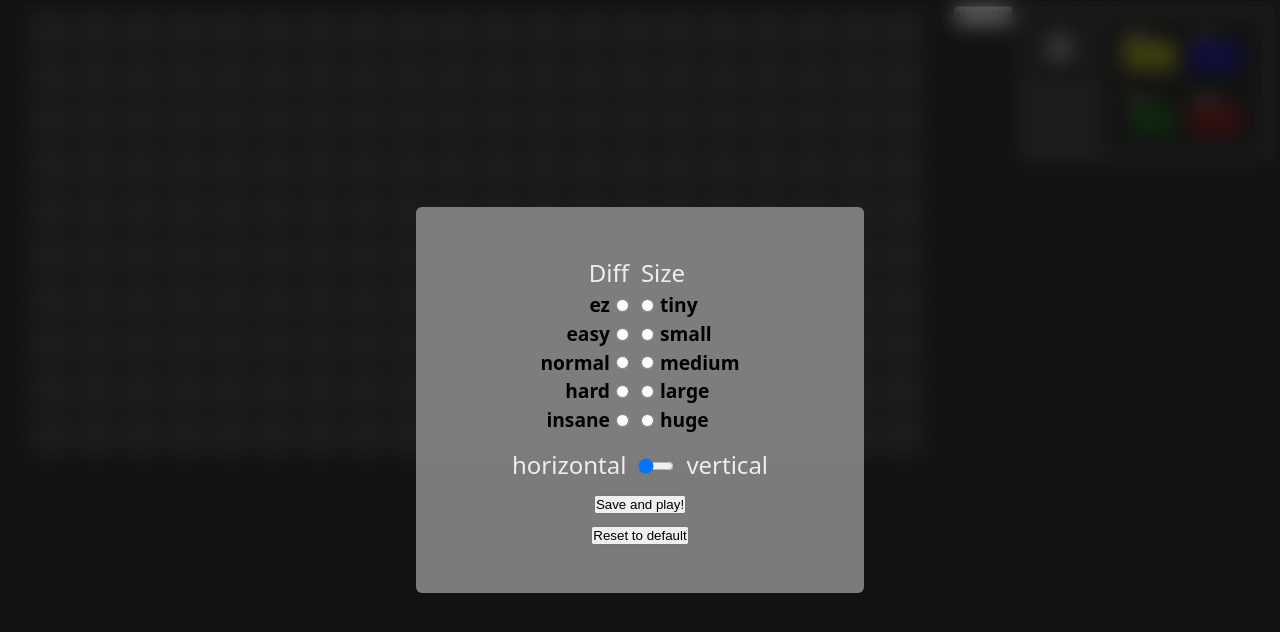
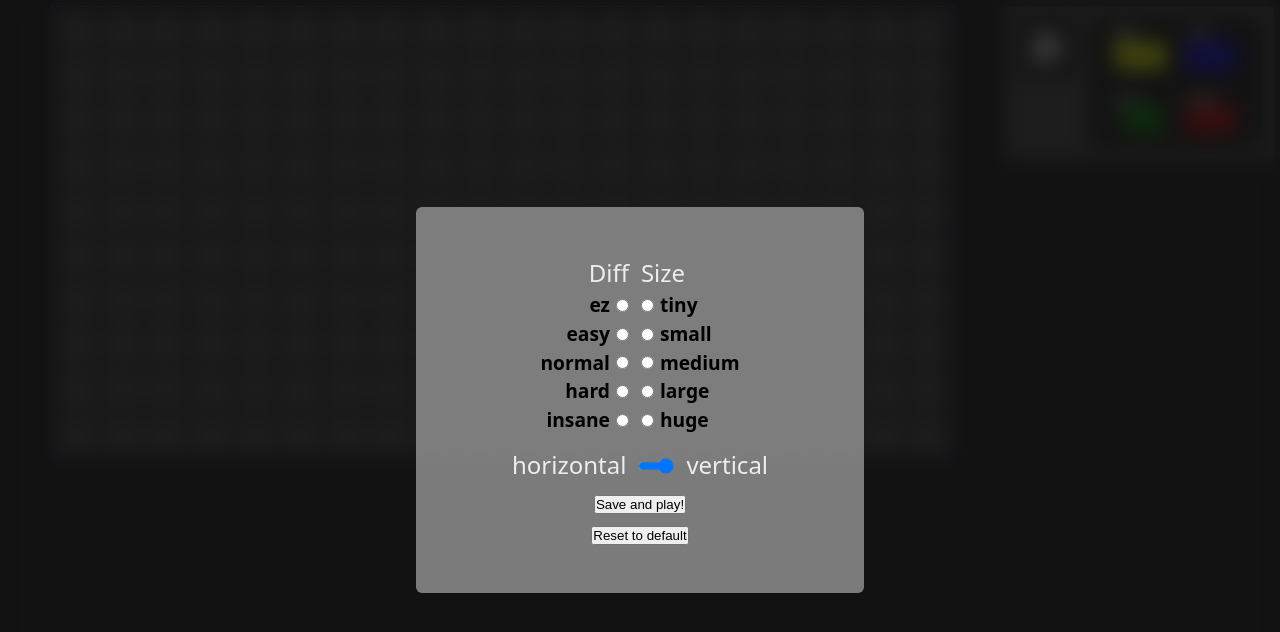
Before and after one commit to javlocan/buscaminas, a React (Vite) app: page / in a window 1280 px wide. Both pictures are taken after a click on the picture 1060 px from the left and 48 px from the top of the page. Shown: the top 632 px of the page. Built offline with nearby package versions, Linux system fonts and the light colour scheme.

Commit message:
vertical/horizontal fix (it was string)

```diff
--- a/src/App.tsx
+++ b/src/App.tsx
@@ -82,8 +82,7 @@ function App() {
       case "RESUME":
         start();
         return { ...board, boardState: "PLAYING" };
-      case "MOCKWIN":
-        return { ...board, cellsLeft: 0, boardState: "WON" };
+
       default:
         return board;
     }
@@ -130,7 +129,6 @@ function App() {
         />
       </header>
 
-      <button onClick={() => dispatch({ type: "MOCKWIN" })}> MockWin</button>
       <main>
         <div className="board board--with-limits">
           {board.cells.map((cell) => (
--- a/src/components/AllModals.tsx
+++ b/src/components/AllModals.tsx
@@ -18,6 +18,14 @@ export const AllModals = (props: Props) => {
       form.size.value,
       form.difficulty.value,
       form.orientation.value
+    );
+    console.log(
+      form.orientation.value,
+      newSettings(
+        form.size.value,
+        form.difficulty.value,
+        form.orientation.value
+      )
     );
 
     dispatch({
@@ -156,10 +164,10 @@ export const AllModals = (props: Props) => {
               horizontal
               <input
                 type="range"
-                defaultValue={0}
-                min="0"
-                max="1"
-                step="1"
+                defaultValue={1}
+                min={0}
+                max={1}
+                step={1}
                 name="orientation"
                 style={{ width: "1.5rem", marginInline: "0.5rem" }}
               />
@@ -214,7 +222,7 @@ export const AllModals = (props: Props) => {
 const newSettings = (
   size: string,
   difficulty: string,
-  orientation: number
+  orientation: string
 ): Settings => {
   const SIZE: Record<string, Record<string, number>> = {
     tiny: { rows: 5, cols: 10 },
@@ -224,7 +232,7 @@ const newSettings = (
     huge: { rows: 30, cols: 60 },
   };
   const n = SIZE[size].rows * SIZE[size].cols;
-  console.log(n);
+
   const DIFFICULTY: Record<string, number> = {
     ez: Math.floor(n * 0.07),
     easy: Math.floor(n * 0.1),
@@ -232,16 +240,12 @@ const newSettings = (
     hard: Math.floor(n * 0.15),
     insane: Math.floor(n * 0.2),
   };
-  if (orientation) {
-    return {
-      rows: SIZE[size].cols,
-      cols: SIZE[size].rows,
-      mines: DIFFICULTY[difficulty],
-    };
-  }
+
+  console.log(orientation);
+
   return {
-    rows: SIZE[size].rows,
-    cols: SIZE[size].cols,
+    rows: orientation === "1" ? SIZE[size].cols : SIZE[size].rows,
+    cols: orientation === "1" ? SIZE[size].rows : SIZE[size].cols,
     mines: DIFFICULTY[difficulty],
   };
 };
--- a/src/interfaces.ts
+++ b/src/interfaces.ts
@@ -24,7 +24,6 @@ export interface BoardAction {
 type BoardActionTypes = keyof typeof BOARD_ACTION_TYPES;
 
 export enum BOARD_ACTION_TYPES {
-  MOCKWIN,
   WIN,
   LOSE,
   RESET,
```
